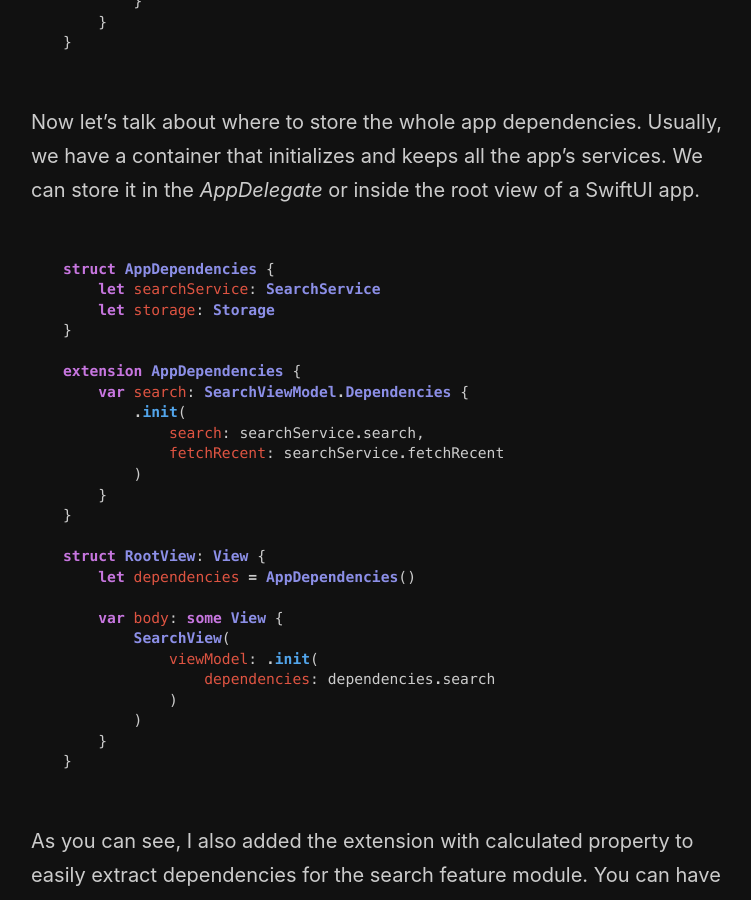
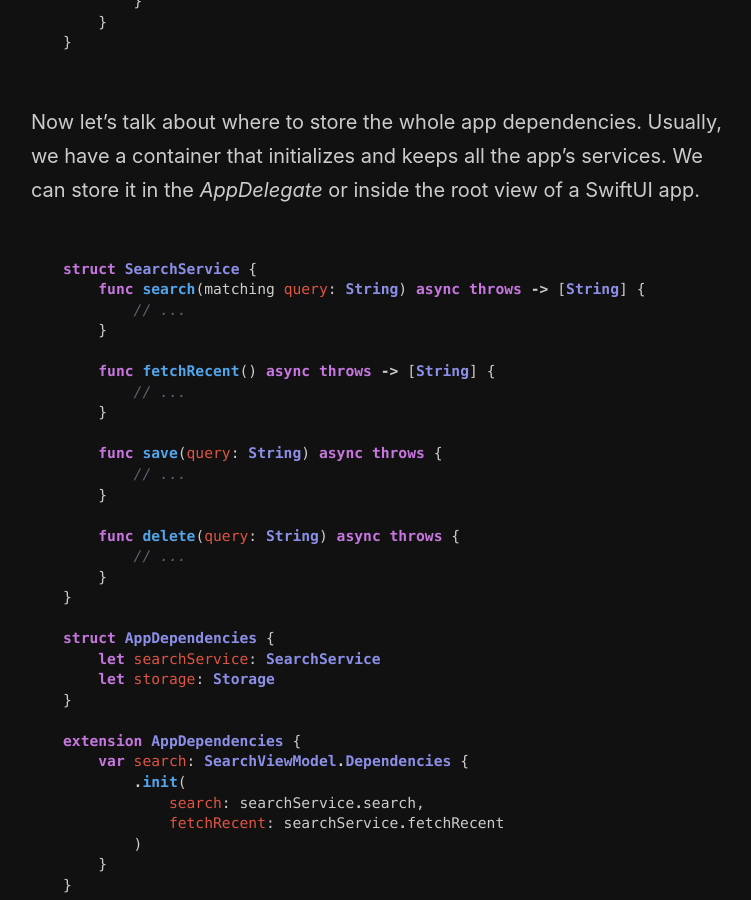
Before and after one commit to mecid/mecid.github.io, a Jekyll site: the page built from _posts/2022-02-02-microapps-architecture-in-swift-dependency-injection.md, in a window 1280 px wide and 900 px high, scrolled down 3730 px. Shown: the whole window, without its empty margins (259-1010 px from the left). Built offline with Jekyll 4.4.1, drawn with Linux system fonts in a browser that asks for light colours.

Commit message:
code example improved in di for micro apps post

````diff
--- a/_posts/2022-02-02-microapps-architecture-in-swift-dependency-injection.md
+++ b/_posts/2022-02-02-microapps-architecture-in-swift-dependency-injection.md
@@ -124,6 +124,24 @@ struct SearchView_Previews: PreviewProvider {
 Now let's talk about where to store the whole app dependencies. Usually, we have a container that initializes and keeps all the app's services. We can store it in the *AppDelegate* or inside the root view of a SwiftUI app.
 
 ```swift
+struct SearchService {
+    func search(matching query: String) async throws -> [String] {
+        // ...
+    }
+
+    func fetchRecent() async throws -> [String] {
+        // ...
+    }
+
+    func save(query: String) async throws {
+        // ...
+    }
+
+    func delete(query: String) async throws {
+        // ...
+    }
+}
+
 struct AppDependencies {
     let searchService: SearchService
     let storage: Storage
````
